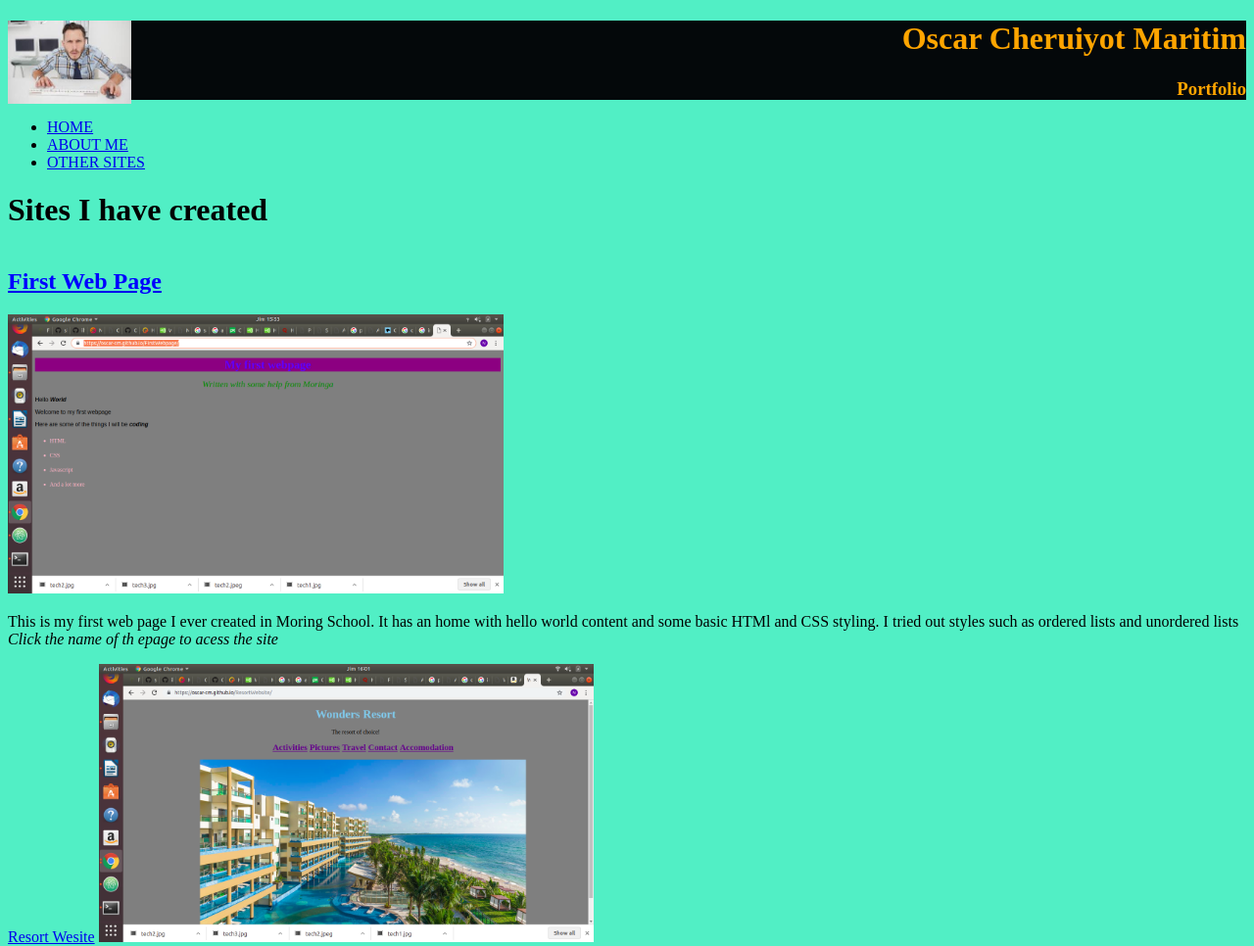
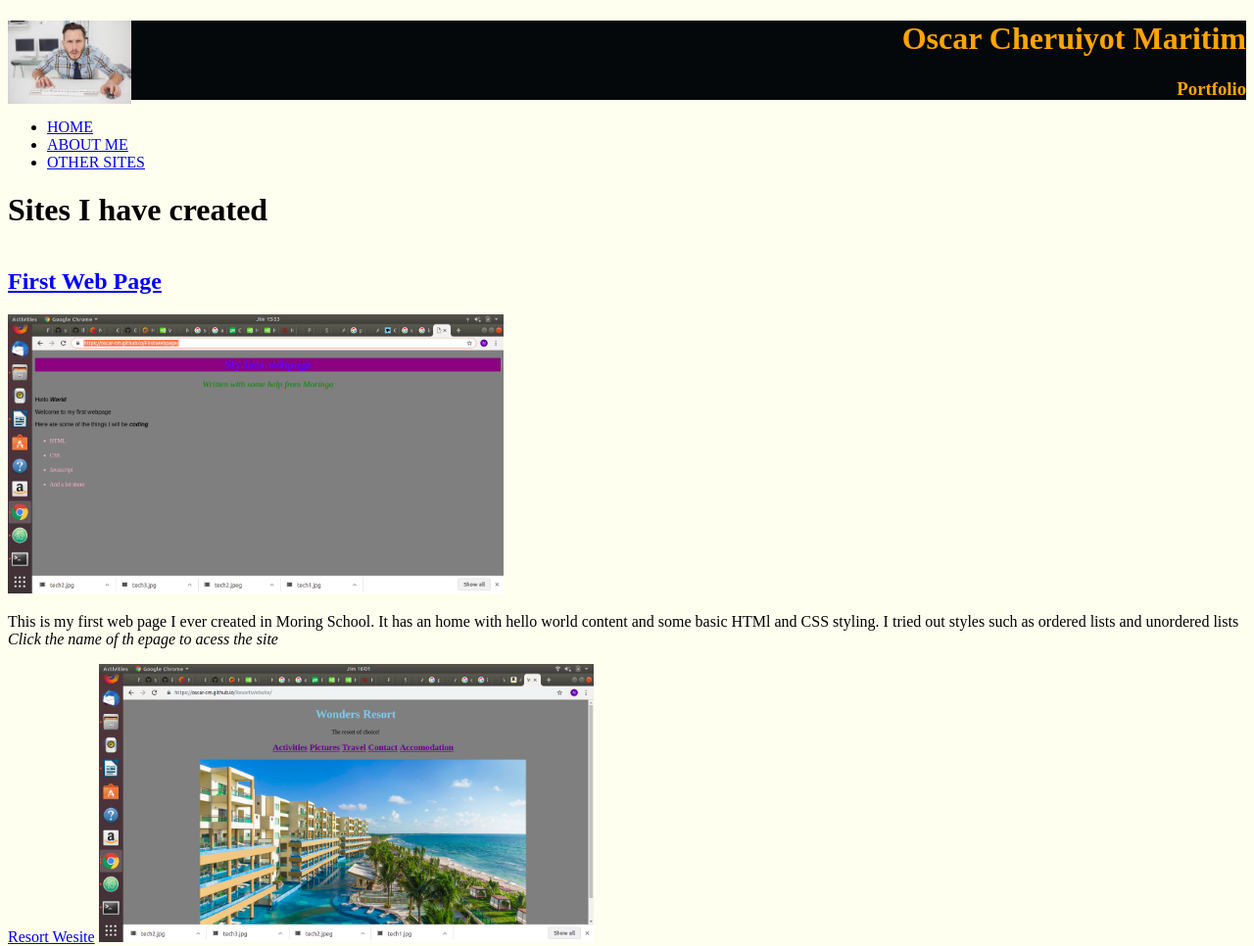
Before and after one commit to Oscar-CM/MyPortfolio, a plain HTML site: page othersites.html in a window 1280 px wide. Shown: the whole page at 98% size. Drawn offline with Linux system fonts and the light colour scheme.

Commit message:
changed the background color in this branch

```diff
--- a/css/styles.css
+++ b/css/styles.css
@@ -1,5 +1,5 @@
 body{
-  background-color: #51EFC5;
+  background-color: 	#FFFFF0;
 }
 .header{
   text-align: right;
@@ -38,10 +38,7 @@ body{
 h2{
   color: blue;
 }
-h1{
 
-
-}
 .edu{
   float: right;
 }
@@ -50,6 +47,7 @@ h1{
   width: 50%;
   height: 50%;
 }
+
 .site1{
   float: left;
 
```
Also changed, not shown: images/oscar.jpg, images/tech1.jpg.
